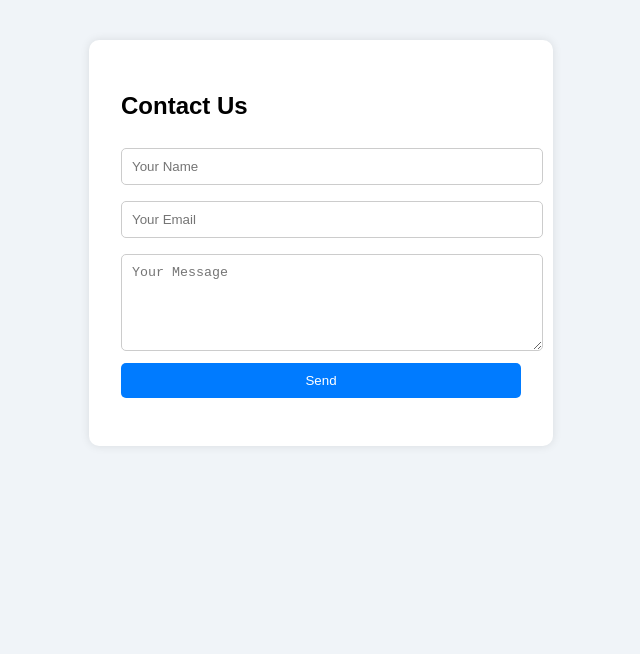
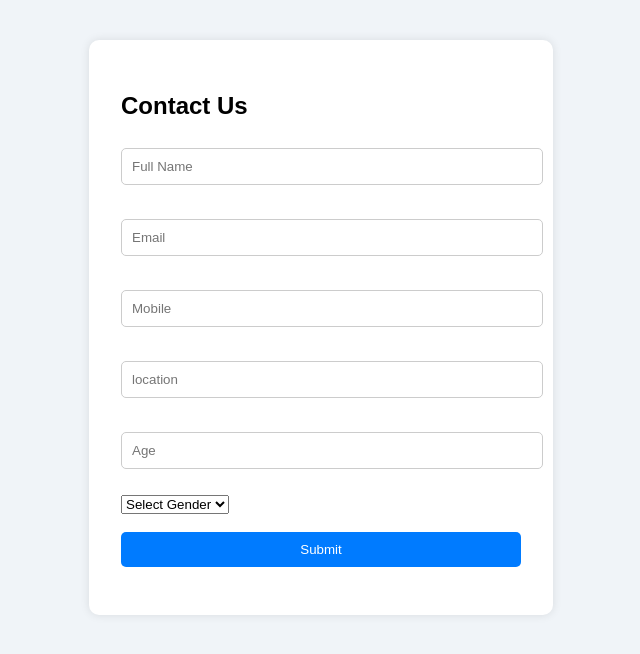
Before and after one commit to HKSingh666/practice2003, a plain HTML site: page index.html in a window 1280 px wide. Shown: the whole page, without its empty margins (319-959 px from the left). Drawn offline with Linux system fonts and the light colour scheme.

Commit message:
Update index.html

```diff
--- a/index.html
+++ b/index.html
@@ -48,10 +48,18 @@
 
   <form id="contact-form">
     <h2>Contact Us</h2>
-    <input type="text" name="name" placeholder="Your Name" required />
-    <input type="email" name="email" placeholder="Your Email" required />
-    <textarea name="message" rows="5" placeholder="Your Message" required></textarea>
-    <button type="submit">Send</button>
+ <input type="text" name="name" placeholder="Full Name" required><br><br>
+    <input type="email" name="email" placeholder="Email" required><br><br>
+    <input type="tel" name="mobile" placeholder="Mobile" required><br><br>
+    <input type="text" name="location" placeholder="location" required><br><br>
+    <input type="number" name="age" placeholder="Age" required><br><br>
+    <select name="gender" required>
+      <option value="">Select Gender</option>
+      <option>Male</option>
+      <option>Female</option>
+      <option>Other</option>
+    </select><br><br>
+    <button type="submit">Submit</button>
     <div class="message" id="response"></div>
   </form>
 
@@ -65,7 +73,9 @@
       const data = {
         name: form.name.value,
         email: form.email.value,
-        message: form.message.value
+        mobile: form.mobile.value,
+        location: form.location.value,
+        age: form.age.value,
       };
 
       fetch("https://script.google.com/macros/s/AKfycbxYok9BS5d3qk0riHzBFYivqgfbCzaQRcPOO7HTPlrXUOyD-ncaUngzQAI7JsypHXc8fg/exec", {
```
